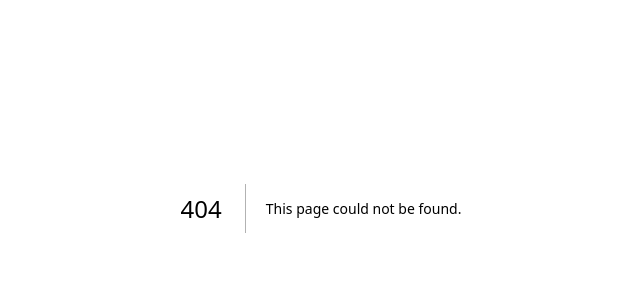
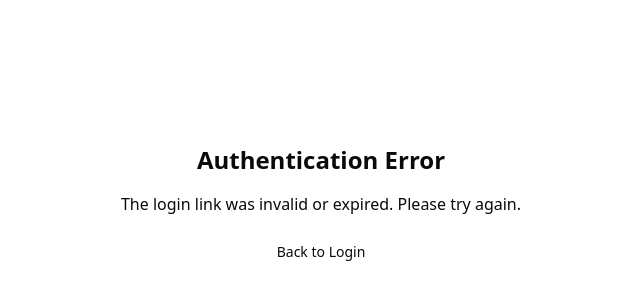
Before and after one commit to Paigeness/replyengine, a Next.js app: page /auth/auth-code-error in a window 1280 px wide. Before the commit this address had no page. Shown: the part 192-492 px from the top of the page, without its empty margins (319-959 px from the left). Built offline with nearby package versions, Linux system fonts and the light colour scheme.

Commit message:
Add auth error page

```diff
--- /dev/null
+++ b/src/app/auth/auth-code-error/page.tsx
@@ -0,0 +1,11 @@
+export default function AuthError() {
+  return (
+    <div className="flex min-h-screen flex-col items-center justify-center p-8">
+      <div className="max-w-md text-center space-y-4">
+        <h1 className="text-2xl font-bold">Authentication Error</h1>
+        <p className="text-muted-foreground">The login link was invalid or expired. Please try again.</p>
+        <a href="/login" className="inline-flex h-10 items-center justify-center rounded-md bg-primary px-8 text-sm font-medium text-primary-foreground">Back to Login</a>
+      </div>
+    </div>
+  )
+}
```
